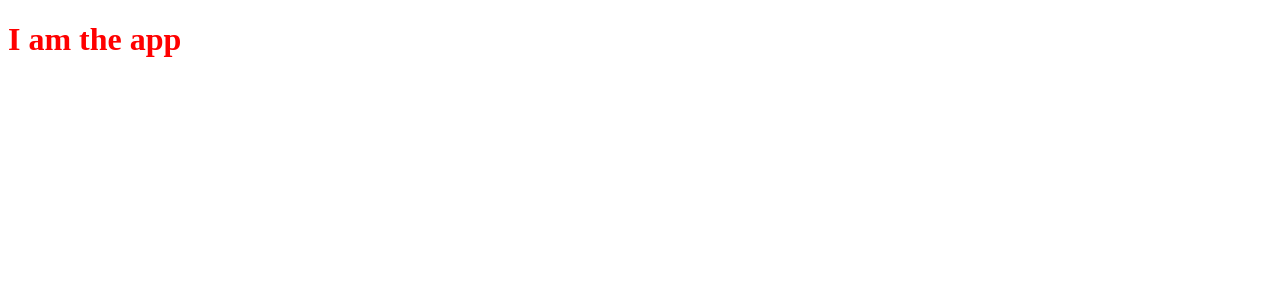
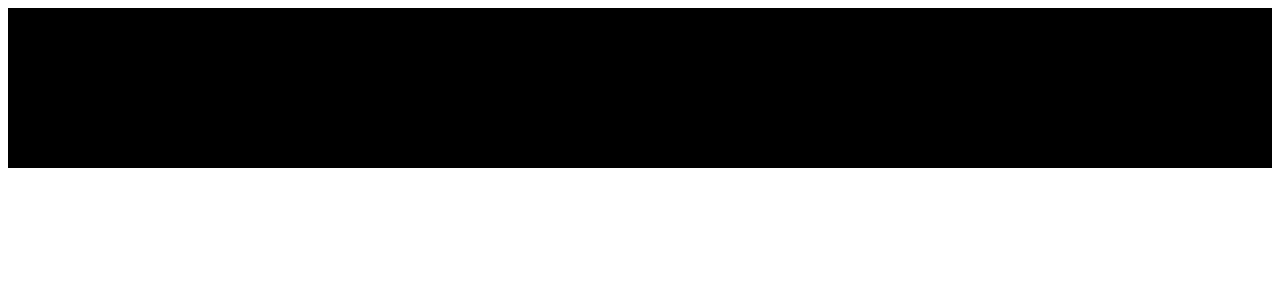
Before and after one commit to SWAT-Handwriten-Recognition/Frontend, a React app: page / in a window 1280 px wide. Shown: the top 300 px of the page. Built offline with nearby package versions, Linux system fonts and the light colour scheme.

Commit message:
Create header component and its styled components

```diff
--- a/src/components/App/index.jsx
+++ b/src/components/App/index.jsx
@@ -1,6 +1,13 @@
 /**
  * App component, root of the application.
  */
-const App = () => <h1>I am the app</h1>
+import Header from '../Header/index.jsx'
+
+const App = () => {
+
+  return (
+    <Header />
+  )
+}
 
 export default App
--- /dev/null
+++ b/src/components/Header/index.jsx
@@ -0,0 +1,16 @@
+/**
+ * This is header component show user login or sign up option
+ */
+import { HeaderContainer, LogoContainer, ButtonsContainer } from './styled'
+
+const Header = () => {
+
+  return (
+    <HeaderContainer>
+      <LogoContainer>yes</LogoContainer>
+      <ButtonsContainer>yes</ButtonsContainer>
+    </HeaderContainer>
+  )
+}
+
+export default Header
--- /dev/null
+++ b/src/components/Header/styled.js
@@ -0,0 +1,15 @@
+import styled from 'styled-components'
+
+export const HeaderContainer = styled.header`
+  align-items: center;
+  background-color: black;
+  display: flex;
+  height: 20vh;
+  justify-content: space-between
+`
+export const LogoContainer = styled.div`
+
+`
+export const ButtonsContainer = styled.div`
+
+`
--- a/src/index.jsx
+++ b/src/index.jsx
@@ -12,16 +12,10 @@ const store = configureStore();
 
 const persistor = persistStore(store);
 
-const Greet = styled.div`
-  color: red;
-`
-
 render(
   <Provider store={store}>
     <PersistGate loading={<div>Loading...</div>} persistor={persistor}>
-      <Greet>
-        <App />
-      </Greet>
+      <App />
     </PersistGate>
   </Provider>,
   root,
```
Also changed, not shown: 1 other file (tests, documents, lock files or other folders).
